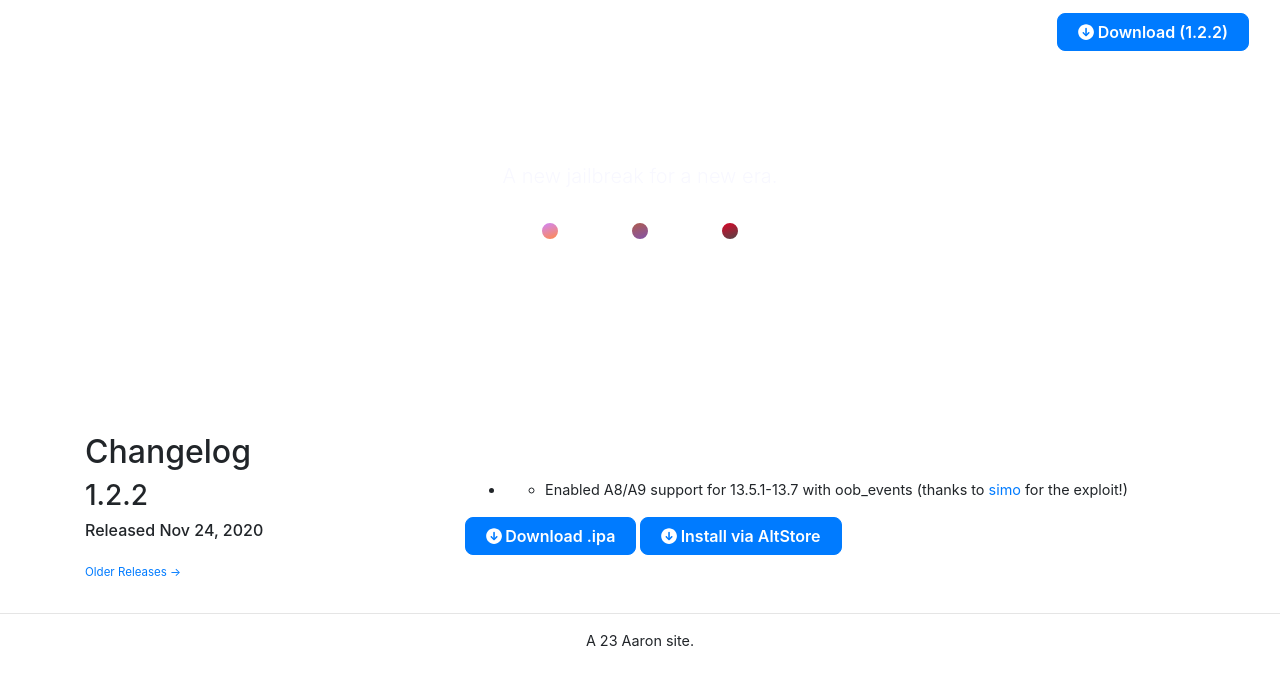
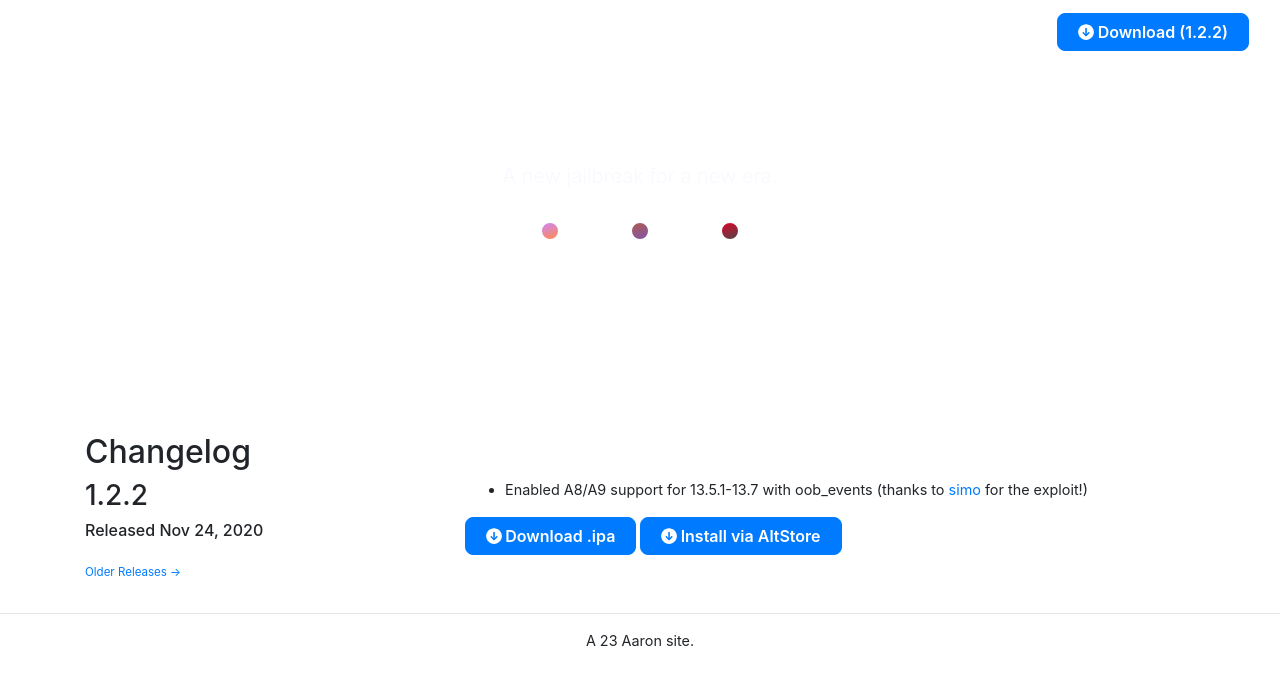
Before and after one commit to Odyssey-Team/Odyssey-Site, a Jekyll site: the page built from _posts/2020-11-26-1.2.2.md, in a window 1280 px wide. Shown: the top 686 px of the page. Built offline with Jekyll 4.4.1, drawn with Linux system fonts in a browser that asks for light colours; nearby versions of some CDN libraries; comment, search, counter and statistics services are not loaded.

Commit message:
double dash no mario

```diff
--- a/_posts/2020-11-26-1.2.2.md
+++ b/_posts/2020-11-26-1.2.2.md
@@ -10,4 +10,4 @@ files:
     url: altstore://install?url=https://github.com/TheOdysseyJB/Odyssey/releases/download/1.2.2/Odyssey-1.2.2.ipa
 ---
 
-- - Enabled A8/A9 support for 13.5.1-13.7 with oob_events (thanks to [simo](https://mobile.twitter.com/_simo36) for the exploit!)
+- Enabled A8/A9 support for 13.5.1-13.7 with oob_events (thanks to [simo](https://mobile.twitter.com/_simo36) for the exploit!)
```
